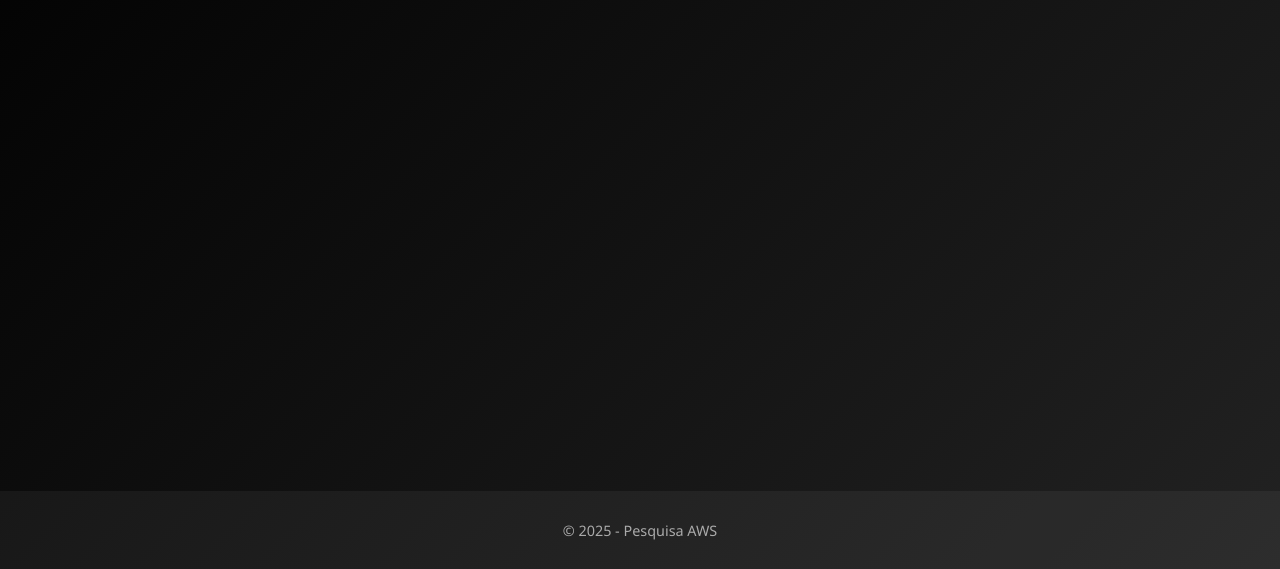
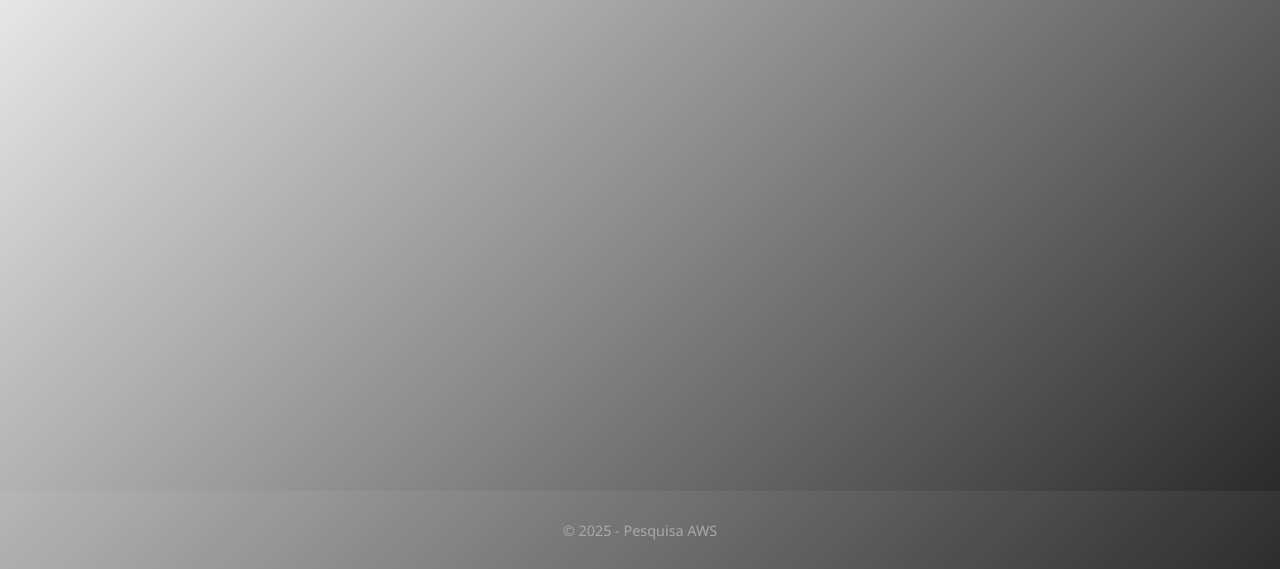
Before and after one commit to luisgustavodelimaabreu/Trabalho-de-CNW, a plain HTML site: page index.html in a window 1280 px wide. Shown: the part 231-800 px from the top of the page. Drawn offline with Linux system fonts and the light colour scheme.

Commit message:
Update style.css

```diff
--- a/style.css
+++ b/style.css
@@ -82,5 +82,5 @@ body.passo3,/*=guilerme*/
 body.passo4,/*=luiz*/
 body.passo5 /*=julio*/
 {
-  background: linear-gradient(135deg, #000, #222);
+  background: linear-gradient(135deg, #FFFF, #222);
 }
```
